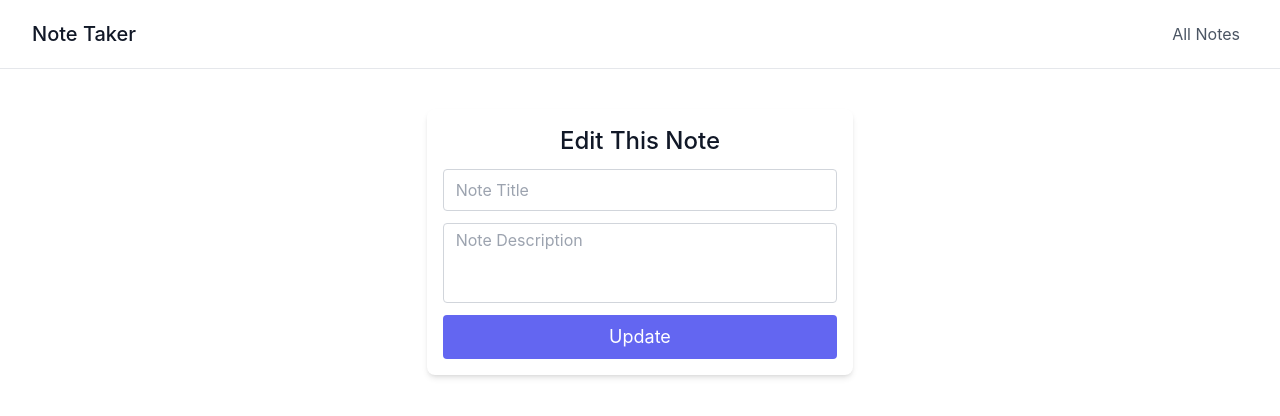
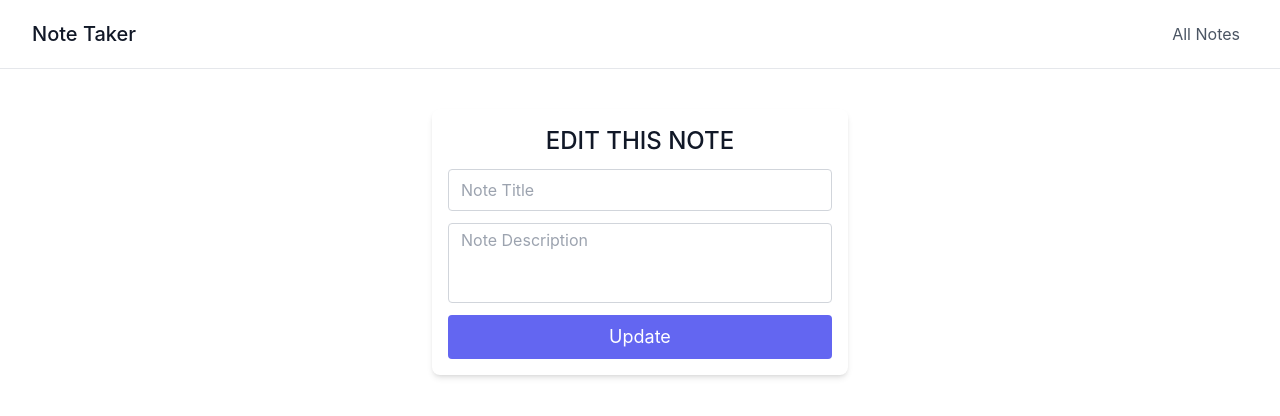
Before and after one commit to habib-sc/note-taker-client, a React (Create React App) app: page /note/edit/1 in a window 1280 px wide. Shown: the top 416 px of the page. Built offline with nearby package versions, Linux system fonts and the light colour scheme; no server answers.

Commit message:
edit note heading change

```diff
--- a/src/components/NoteEdit/NoteEdit.js
+++ b/src/components/NoteEdit/NoteEdit.js
@@ -44,10 +44,10 @@ const NoteEdit = () => {
 
 
     return (
-        <div className="mt-10">
+        <div className="container mx-auto px-4 mt-10">
             <form onSubmit={handleNoteEdit}>
                 <div className="lg:w-1/3 md:w-1/2 bg-white rounded-lg p-4 flex flex-col mx-auto w-full mt-10 md:mt-0 relative shadow-md">
-                    <h2 className="text-gray-900 text-lg md:text-2xl mb-3 text-center font-medium title-font">Edit This Note</h2>
+                    <h2 className="text-gray-900 text-lg md:text-2xl mb-3 text-center font-medium title-font">EDIT THIS NOTE</h2>
                     <input type="text" name="title" value={title} onChange={e => setTitle(e.target.value)} placeholder="Note Title" className="w-full mb-3 bg-white rounded border border-gray-300 focus:border-indigo-500 focus:ring-2 focus:ring-indigo-200 text-base outline-none text-gray-700 py-1 px-3 leading-8 transition-colors duration-200 ease-in-out"/>
                     <textarea name="description" value={description} onChange={e => setDescription(e.target.value)} placeholder="Note Description" className="w-full mb-3 bg-white rounded border border-gray-300 focus:border-indigo-500 focus:ring-2 focus:ring-indigo-200 h-20 text-base outline-none text-gray-700 py-1 px-3 resize-none leading-6 transition-colors duration-200 ease-in-out"></textarea>
                     <button className="text-white bg-indigo-500 border-0 py-2 px-6 focus:outline-none hover:bg-indigo-600 rounded text-lg">Update</button>
```
